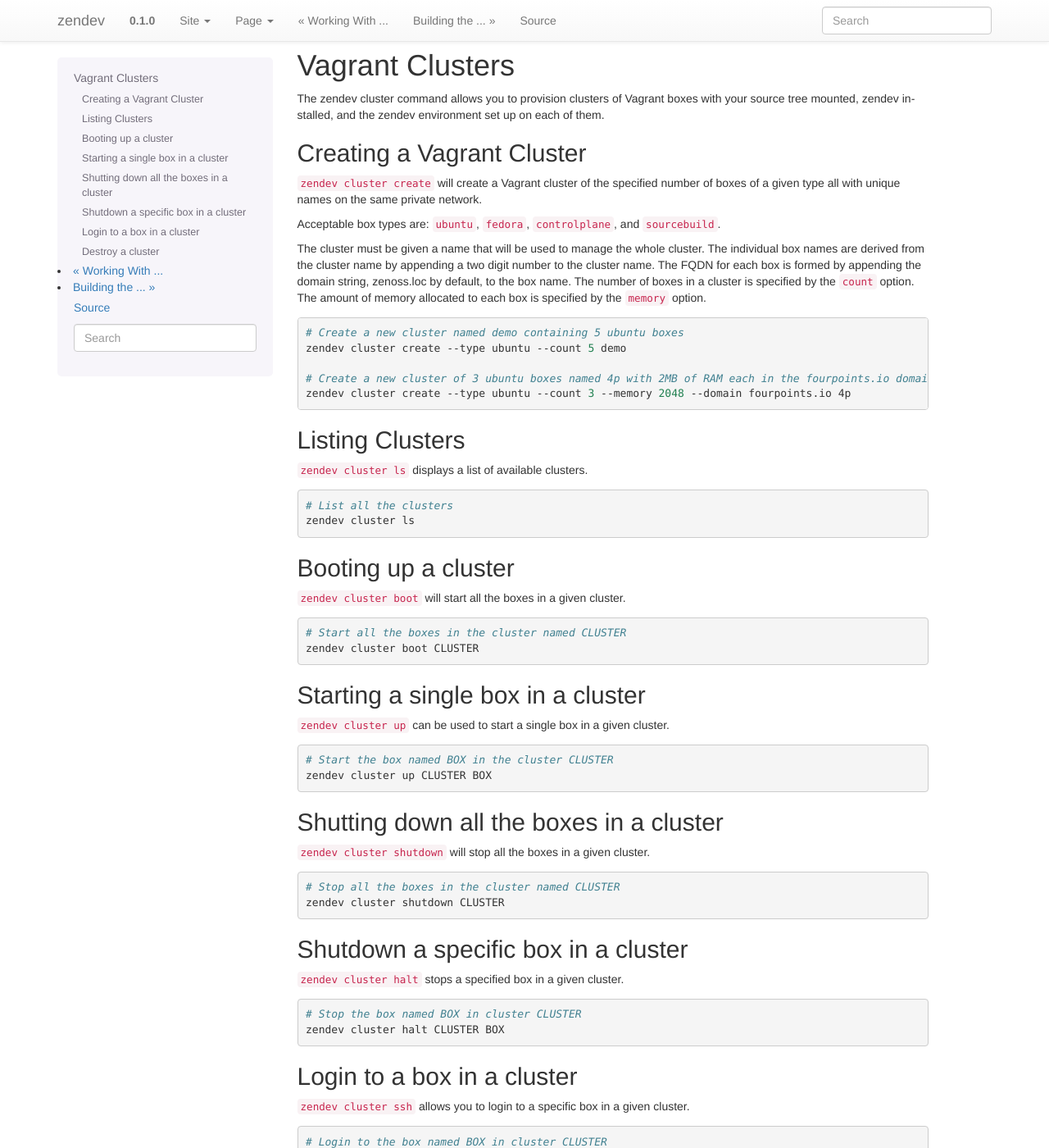
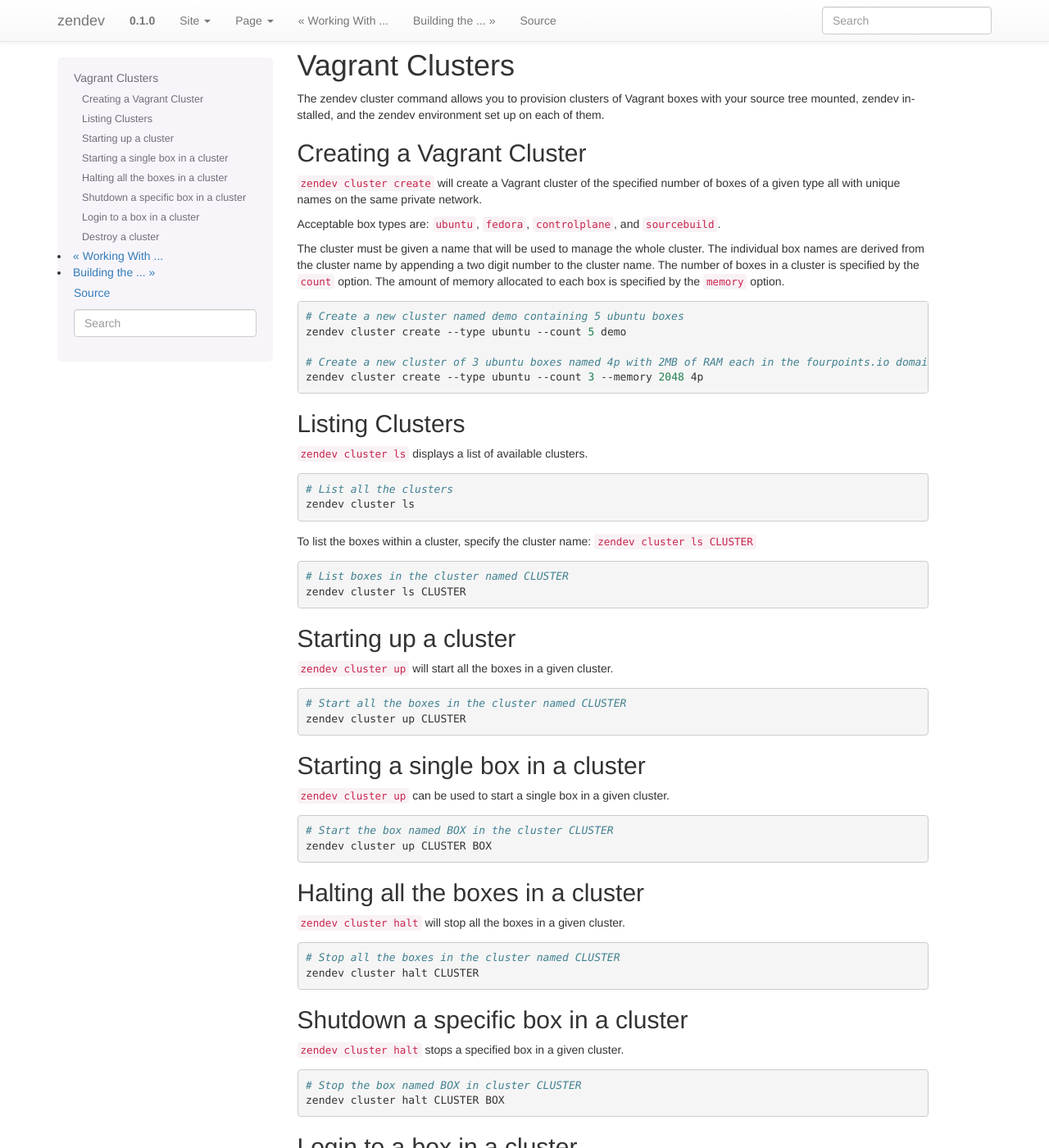
Before and after one commit to zenoss/zendev, a Sphinx documentation site: the page built from docs/cluster.rst, in a window 1280 px wide and 1400 px high. Shown: the whole window at 82% size. Built offline with Sphinx 7.4.7, drawn with Linux system fonts in a browser that asks for light colours.

Commit message:
Update cluster.rst

```diff
--- a/docs/cluster.rst
+++ b/docs/cluster.rst
@@ -14,8 +14,7 @@
 
 The cluster must be given a name that will be used to manage the whole cluster.
 The individual box names are derived from the cluster name by appending a two
-digit number to the cluster name. The FQDN for each box is formed by appending
-the domain string, zenoss.loc by default, to the box name. The number of boxes
+digit number to the cluster name. The number of boxes
 in a cluster is specified by the ``count`` option. The amount of memory allocated
 to each box is specified by the ``memory`` option.
 
@@ -25,7 +24,7 @@
     zendev cluster create --type ubuntu --count 5 demo
 
     # Create a new cluster of 3 ubuntu boxes named 4p with 2MB of RAM each in the fourpoints.io domain
-    zendev cluster create --type ubuntu --count 3 --memory 2048 --domain fourpoints.io 4p
+    zendev cluster create --type ubuntu --count 3 --memory 2048 4p
 
 Listing Clusters
 ----------------
@@ -36,14 +35,21 @@
     # List all the clusters
     zendev cluster ls
 
-Booting up a cluster
+To list the boxes within a cluster, specify the cluster name: ``zendev cluster ls CLUSTER``
+
+.. code-block:: bash
+
+    # List boxes in the cluster named CLUSTER
+    zendev cluster ls CLUSTER
+
+Starting up a cluster
 --------------------
-``zendev cluster boot`` will start all the boxes in a given cluster.
+``zendev cluster up`` will start all the boxes in a given cluster.
 
 .. code-block:: bash
 
     # Start all the boxes in the cluster named CLUSTER
-    zendev cluster boot CLUSTER
+    zendev cluster up CLUSTER
 
 Starting a single box in a cluster
 ----------------------------------
@@ -54,14 +60,14 @@
     # Start the box named BOX in the cluster CLUSTER
     zendev cluster up CLUSTER BOX
 
-Shutting down all the boxes in a cluster
+Halting all the boxes in a cluster
 ----------------------------------------
-``zendev cluster shutdown`` will stop all the boxes in a given cluster.
+``zendev cluster halt`` will stop all the boxes in a given cluster.
 
 .. code-block:: bash
 
     # Stop all the boxes in the cluster named CLUSTER
-    zendev cluster shutdown CLUSTER
+    zendev cluster halt CLUSTER
 
 Shutdown a specific box in a cluster
 ------------------------------------
```
